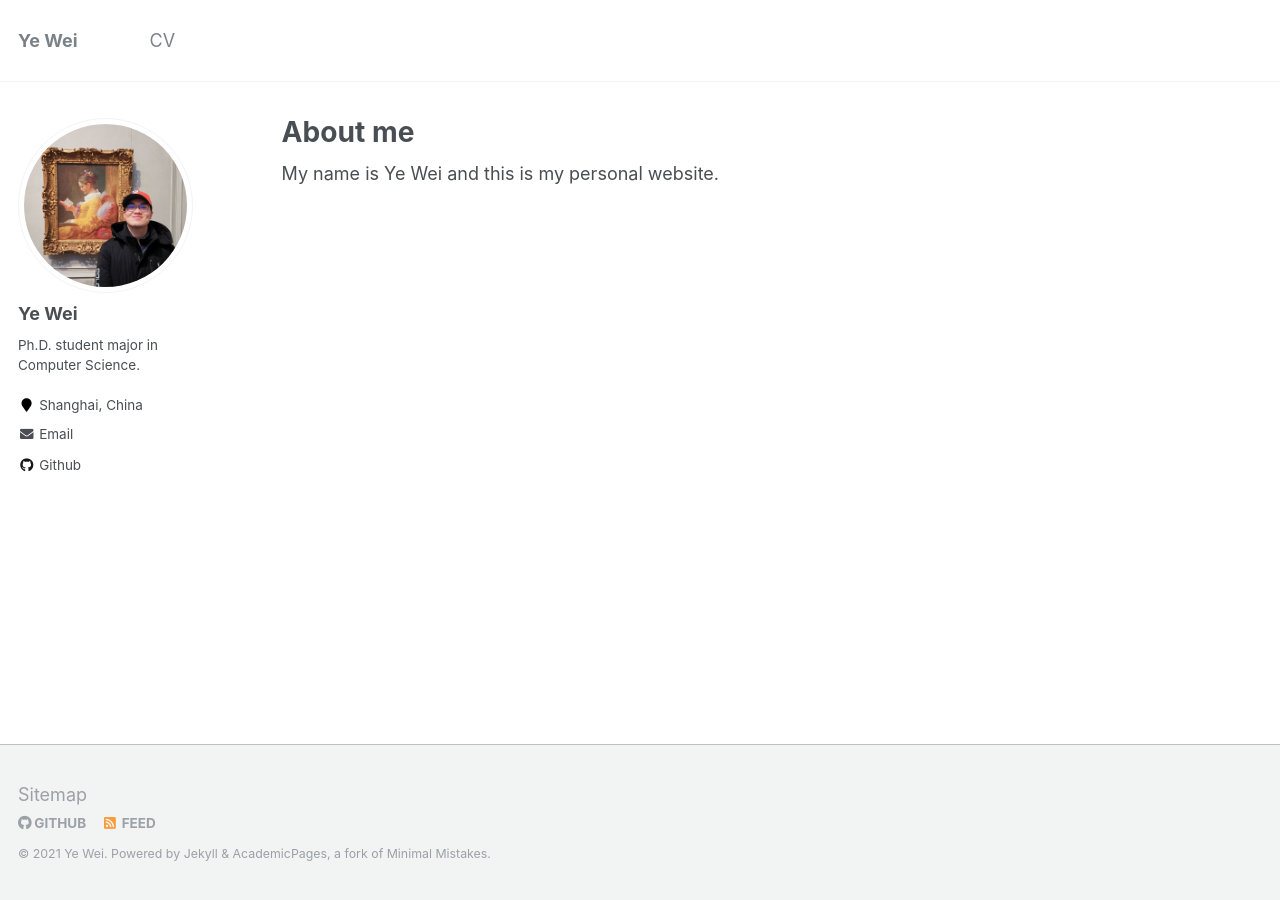
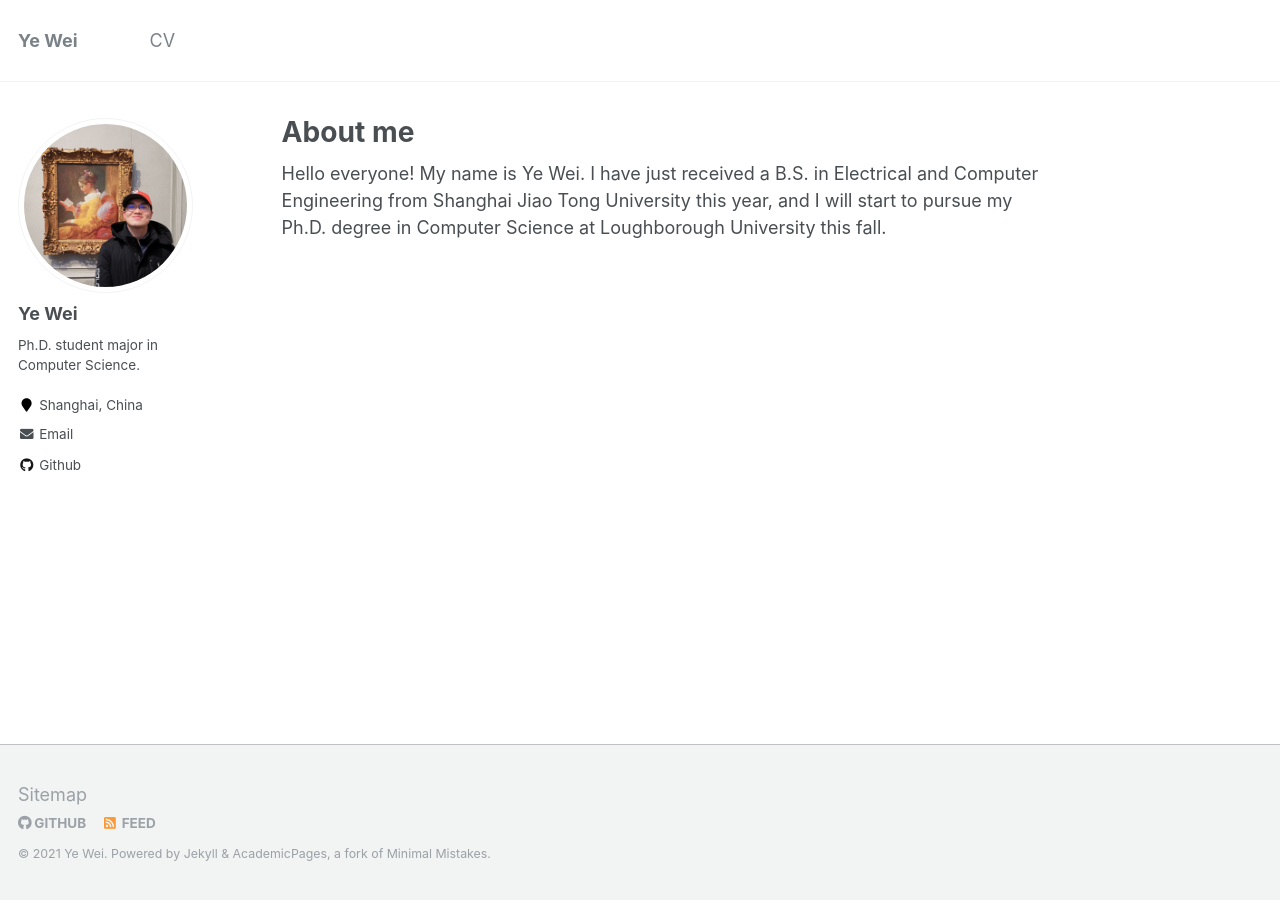
Before and after one commit to Ye-We1/Ye-We1.github.io, a Jekyll site: the page built from _pages/about.md, in a window 1280 px wide. Built offline with Jekyll 4.4.1, drawn with Linux system fonts in a browser that asks for light colours.

Commit message:
Update about.md

```diff
--- a/_pages/about.md
+++ b/_pages/about.md
@@ -8,4 +8,4 @@ redirect_from:
   - /about.html
 ---
 
-My name is Ye Wei and this is my personal website.
+Hello everyone! My name is Ye Wei. I have just received a B.S. in Electrical and Computer Engineering from Shanghai Jiao Tong University this year, and I will start to pursue my Ph.D. degree in Computer Science at Loughborough University this fall.
```
